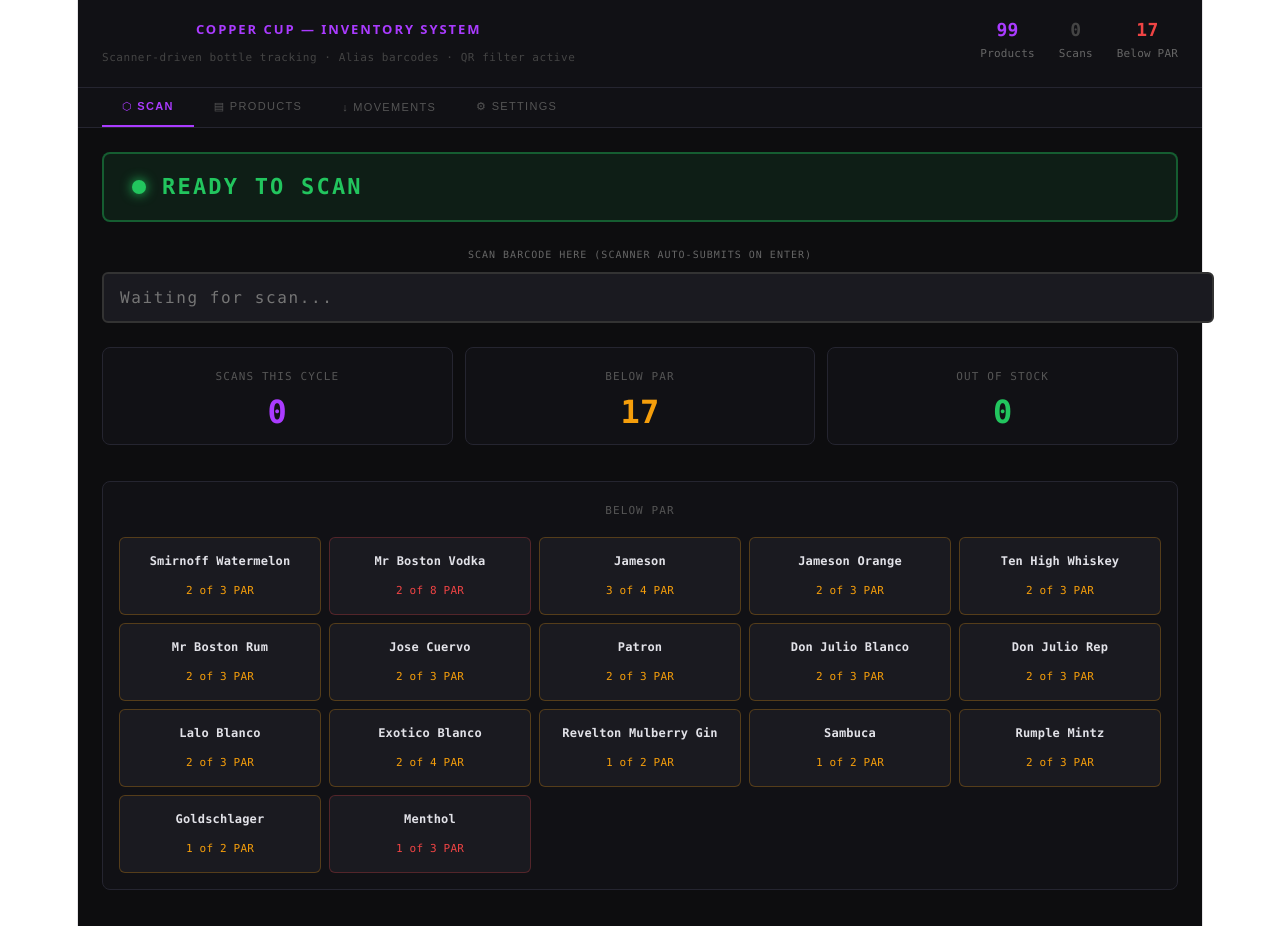
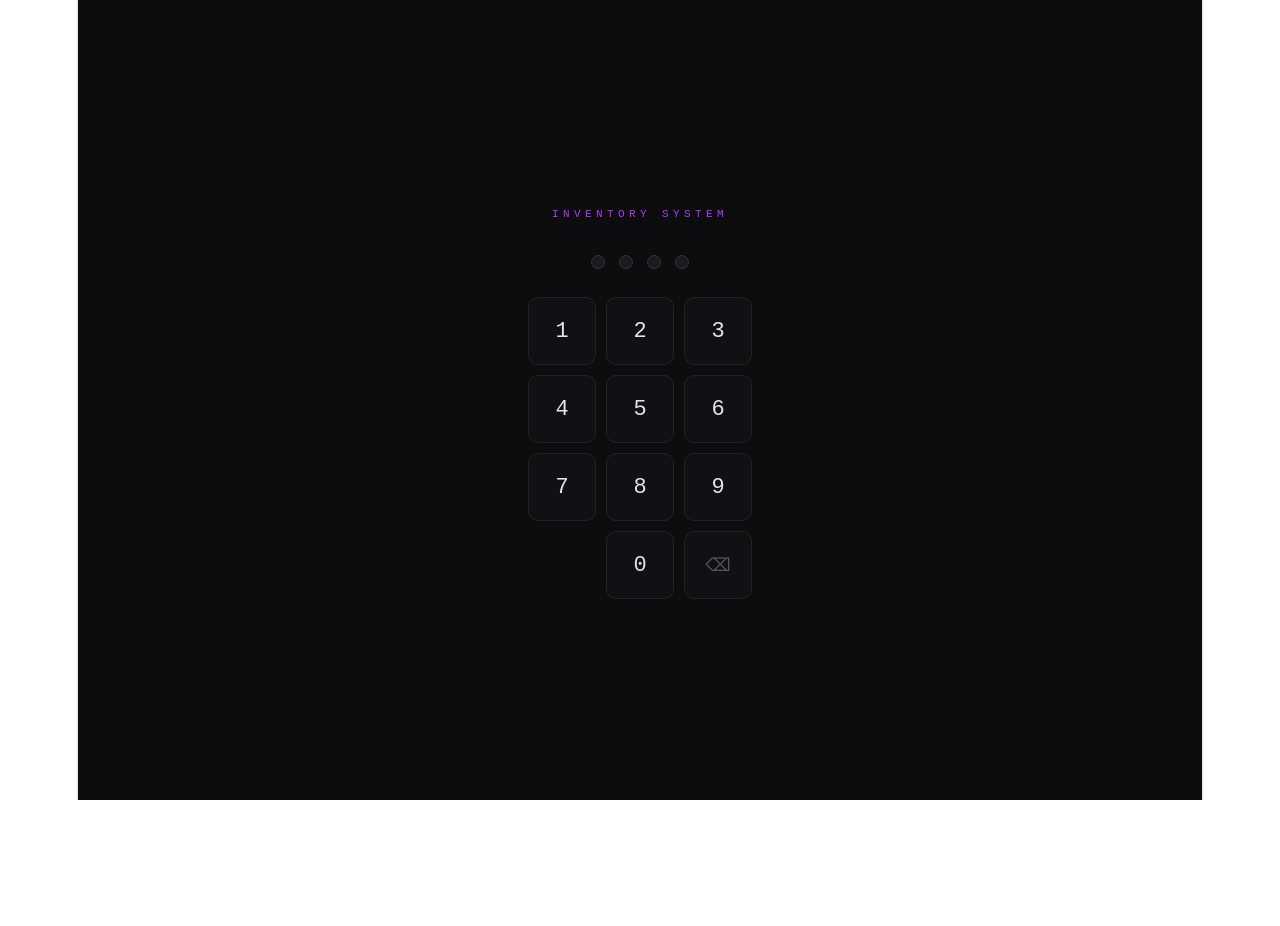
Before and after one commit to ehartung606-creator/tungoperations, a React (Vite) app: page /inventory in a window 1280 px wide. After the commit the page ends 800 px from the top, so only its background shows below. Built offline with nearby package versions, Linux system fonts and the light colour scheme.

Commit message:
fix inventory pin gate placement

```diff
--- a/src/pages/Inventory.tsx
+++ b/src/pages/Inventory.tsx
@@ -1124,6 +1124,8 @@
   // ──────────────────────────────────────────
   // RENDER
   // ──────────────────────────────────────────
+  if (!unlocked) return <PinGate onUnlock={() => setUnlocked(true)} />
+
   return (
     <div style={S.page}>
       {/* Header */}
```
